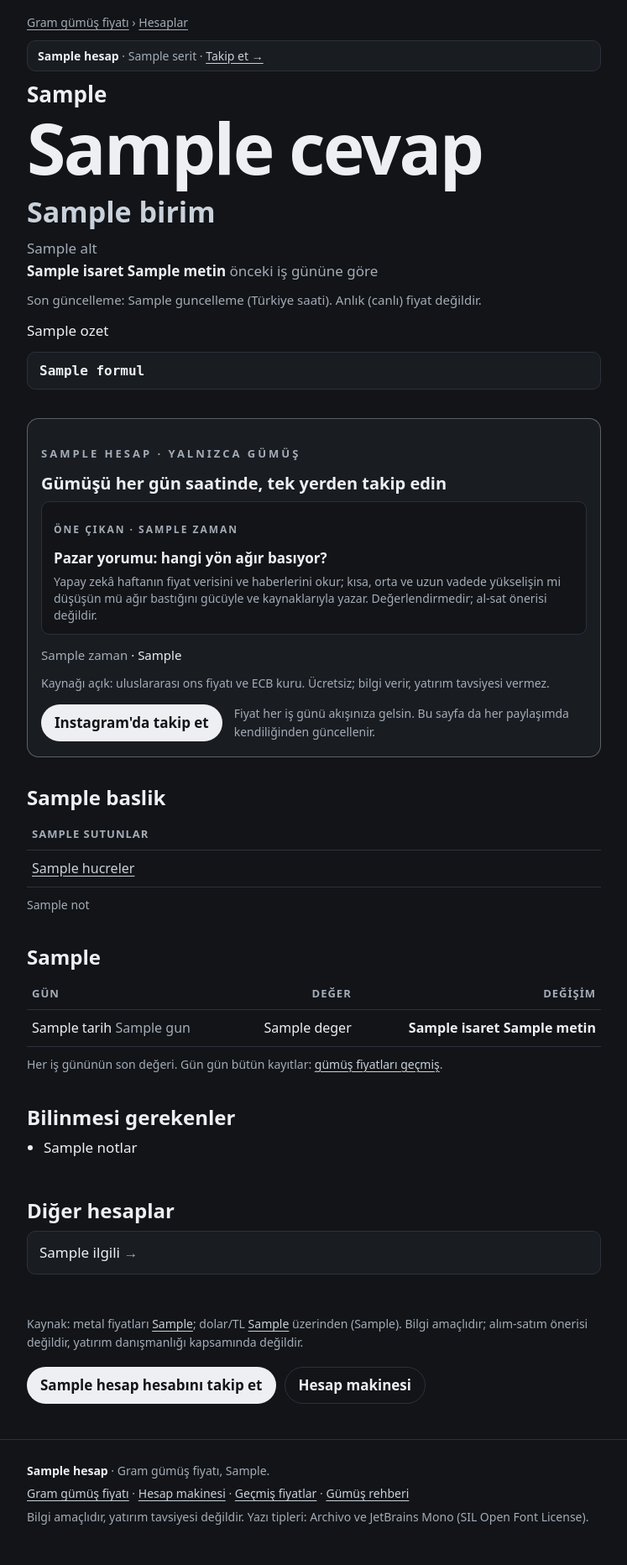
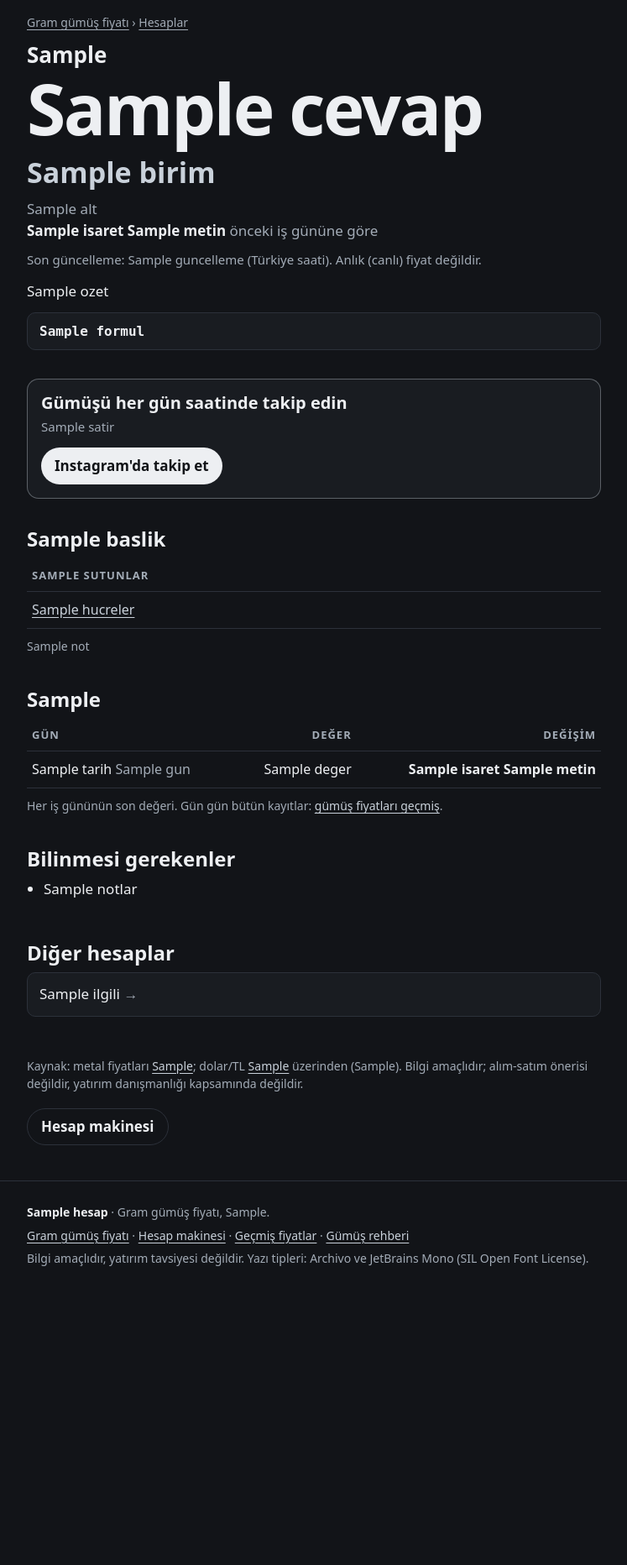
Before and after one commit to ridvancoskun1975-cpu/gumus-bot, a Python web app: template templates/hesap.html in a window 1280 px wide. Shown: the part 65-1929 px from the top of the page at 84% size, without its empty margins (266-1013 px from the left). After the commit the page ends 1573 px from the top, so only its background shows below. Run offline with Jinja, Linux system fonts and the light colour scheme; the template is opened without the code that fills it: most values are stand-ins (such as "Sample title", 1, 10 or a date in 2020); some web fonts are replaced.

Commit message:
Tanıtım kartı: az ve öz, sayfa başına tek davet
Rıdvan'ın seçimi (B): kart başlık, tek satır hizmet ve tek düğmeye indi; pazar
yapay zekâ yorumu satırda adıyla. Başlık üstündeki davet satırı ve sayfa
sonundaki 'hesabını takip et' düğmeleri kaldırıldı. Sınama: kart her sayfada
bir kez, 160 harfi geçmez, yasal not var.

Co-Authored-By: Claude Opus 5.5 <noreply@anthropic.com>
Claude-Session: https://claude.ai/code/session_01UiaoqmXM5pg9nzD1fLJD9B

```diff
--- a/templates/gecmis.html
+++ b/templates/gecmis.html
@@ -21,12 +21,11 @@
 .tablo-kap td, .tablo-kap th { white-space: nowrap; }
 {% endblock %}
 {% block icerik %}
-{% from "tanitim.html" import serit, kart with context %}
+{% from "tanitim.html" import kart with context %}
 {%- macro deg(d) -%}
 {%- if d -%}<span class="deg {{ d.yon }}"><span aria-hidden="true">{{ d.isaret }}</span> {{ d.metin }}</span>{%- endif -%}
 {%- endmacro -%}
   <nav class="yol" aria-label="Konum"><a href="{{ kok }}">Gram gümüş fiyatı</a> › {% if s.ay %}<a href="{{ kok }}gecmis/">Geçmiş fiyatlar</a> › {{ s.ay.ad }}{% else %}Geçmiş fiyatlar{% endif %}</nav>
-  {{ serit() }}
   <section aria-labelledby="baslik" style="padding-top: 12px">
     <h1 id="baslik" style="font-size: 28px">{{ s.h1 }}</h1>
     {% if s.ay %}
@@ -58,6 +57,6 @@
 
   <section aria-label="Kaynaklar">
     <p class="not">Kaynak: metal fiyatları <a href="{{ kaynak.metal_url }}">{{ kaynak.metal_ad }}</a>; dolar/TL <a href="{{ kaynak.kur_url }}">{{ kaynak.kur_ad }}</a> (ECB). Bilgi amaçlıdır, yatırım tavsiyesi değildir.</p>
-    <div class="dugmeler"><a class="dugme" href="{{ instagram }}">{{ hesap }} hesabını takip et</a><a class="dugme ikincil" href="{{ kok }}hesap/">Hesap makinesi</a></div>
+    <div class="dugmeler"><a class="dugme ikincil" href="{{ kok }}hesap/">Hesap makinesi</a></div>
   </section>
 {% endblock %}
--- a/templates/hesap-merkez.html
+++ b/templates/hesap-merkez.html
@@ -36,9 +36,8 @@
   text-decoration: none; color: var(--yazi); }
 {% endblock %}
 {% block icerik %}
-{% from "tanitim.html" import serit, kart with context %}
+{% from "tanitim.html" import kart with context %}
   <nav class="yol" aria-label="Konum"><a href="{{ kok }}">Gram gümüş fiyatı</a> › Hesaplar</nav>
-  {{ serit() }}
   <section aria-labelledby="baslik" style="padding-top: 12px">
     <h1 id="baslik" style="font-size: 28px">{{ s.h1 }}</h1>
     <p class="soluk" style="margin: 8px 0 0">1 gram saf gümüş = <b style="color: var(--yazi)">{{ gram }} ₺</b> · {{ guncelleme }}. Anlık (canlı) fiyat değildir.</p>
@@ -73,7 +72,6 @@
     <h2 class="etiket">Gümüş rehberi</h2>
     <ul class="liste"><li><a href="{{ kok }}rehber/">Ons, ayar, parite, fiyat farkı: bütün bölümler</a></li></ul>
     <p class="not">Bilgi amaçlıdır, yatırım tavsiyesi değildir.</p>
-    <div class="dugmeler"><a class="dugme" href="{{ instagram }}">{{ hesap }} hesabını takip et</a></div>
   </section>
 {% endblock %}
 {% block betik %}
--- a/templates/hesap.html
+++ b/templates/hesap.html
@@ -37,12 +37,11 @@ tr.vurgu td { color: var(--yazi); font-weight: 700; background: rgba(201, 209, 2
 .hm .sonuc small { display: block; font: 500 14px 'Archivo', system-ui, sans-serif; color: var(--soluk); margin-top: 4px; }
 {% endblock %}
 {% block icerik %}
-{% from "tanitim.html" import serit, kart with context %}
+{% from "tanitim.html" import kart with context %}
 {%- macro deg(d) -%}
 {%- if d -%}<span class="deg {{ d.yon }}"><span aria-hidden="true">{{ d.isaret }}</span> {{ d.metin }}</span>{%- endif -%}
 {%- endmacro -%}
   <nav class="yol" aria-label="Konum"><a href="{{ kok }}">Gram gümüş fiyatı</a> › <a href="{{ kok }}hesap/">Hesaplar</a></nav>
-  {{ serit() }}
 
   <section class="kahraman cevap" aria-labelledby="baslik" style="padding-top: 12px">
     <h1 id="baslik">{{ s.h1 }}</h1>
@@ -111,7 +110,7 @@ tr.vurgu td { color: var(--yazi); font-weight: 700; background: rgba(201, 209, 2
 
   <section aria-label="Kaynaklar">
     <p class="not">Kaynak: metal fiyatları <a href="{{ kaynak.metal_url }}">{{ kaynak.metal_ad }}</a>; dolar/TL {% if kaynak.kur_ecb %}Avrupa Merkez Bankası (ECB) referans kuru, {% endif %}<a href="{{ kaynak.kur_url }}">{{ kaynak.kur_ad }}</a> üzerinden ({{ kur_tarihi }}). Bilgi amaçlıdır; alım-satım önerisi değildir, yatırım danışmanlığı kapsamında değildir.</p>
-    <div class="dugmeler"><a class="dugme" href="{{ instagram }}">{{ hesap }} hesabını takip et</a><a class="dugme ikincil" href="{{ kok }}hesap/">Hesap makinesi</a></div>
+    <div class="dugmeler"><a class="dugme ikincil" href="{{ kok }}hesap/">Hesap makinesi</a></div>
   </section>
 {% endblock %}
 {% block betik %}
--- a/templates/rehber-bolum.html
+++ b/templates/rehber-bolum.html
@@ -23,10 +23,9 @@
 .komsu { display: grid; gap: 8px; margin-top: 18px; }
 {% endblock %}
 {% block icerik %}
-{% from "tanitim.html" import serit, kart with context %}
+{% from "tanitim.html" import kart with context %}
 {% set b = s.bolum %}
   <nav class="yol" aria-label="Konum"><a href="{{ kok }}">Gram gümüş fiyatı</a> › <a href="{{ kok }}rehber/">Gümüş rehberi</a> › #{{ b.no }}</nav>
-  {{ serit() }}
   <article class="sayfa" style="padding-top: 12px">
     <h1 style="font-size: 30px">{{ b.baslik }}</h1>
     <p class="soluk" style="margin: 8px 0 0">{{ b.alt }}</p>
@@ -46,6 +45,6 @@
       <a class="kart-bag" href="{{ kok }}rehber/"><span><small>Gümüş rehberi</small><b>Bütün bölümler ve ayrıntılı bilgi</b></span><span class="ok" aria-hidden="true">→</span></a>
     </div>
     <p class="not">Bilgi amaçlıdır, yatırım tavsiyesi değildir.</p>
-    <div class="dugmeler"><a class="dugme" href="{{ instagram }}">{{ hesap }} hesabını takip et</a><a class="dugme ikincil" href="{{ kok }}hesap/">Hesap makinesi</a></div>
+    <div class="dugmeler"><a class="dugme ikincil" href="{{ kok }}hesap/">Hesap makinesi</a></div>
   </article>
 {% endblock %}
--- a/templates/rehber.html
+++ b/templates/rehber.html
@@ -19,7 +19,7 @@
 {% endblock %}
 
 {% block icerik %}
-{% from "tanitim.html" import serit, kart with context %}
+{% from "tanitim.html" import kart with context %}
   <a class="geri" href="../">← Gram gümüş fiyatı ve hesap makinesi</a>
 
   <section aria-labelledby="h-rehber" style="padding-top: 14px">
--- a/templates/sayfa.html
+++ b/templates/sayfa.html
@@ -18,7 +18,7 @@
 <meta name="twitter:card" content="summary_large_image">
 {% endblock %}
 {% block icerik %}
-{% from "tanitim.html" import serit, kart with context %}
+{% from "tanitim.html" import kart with context %}
 {%- macro deg(d, ek="") -%}
 {%- if d -%}<span class="deg {{ d.yon }}"><span aria-hidden="true">{{ d.isaret }}</span> {{ d.metin }}{{ ek }}</span>{%- endif -%}
 {%- endmacro -%}
@@ -129,7 +129,6 @@
     </table>
     <p class="not">Saatler yaklaşıktır (Türkiye saati); takvim botun ayarlarından her paylaşımda yeniden üretilir.</p>
     {% endif %}
-    <div class="dugmeler"><a class="dugme" href="{{ instagram }}">{{ hesap }} hesabını takip et</a></div>
   </section>
 
   <section id="kaynaklar" aria-labelledby="h-kaynak">
--- a/templates/taban.html
+++ b/templates/taban.html
@@ -131,23 +131,12 @@ details { scroll-margin-top: 90px; }
 .yasal li { color: var(--soluk); }
 footer { border-top: 1px solid var(--cizgi); margin-top: 34px; padding: 20px 0 40px; color: var(--soluk); font-size: 14px; }
 footer p { margin: 6px 0; }
-/* İlk temasta tanıtım ve Instagram daveti (templates/tanitim.html) */
-.davet { margin: 26px 0 4px; padding: 18px 16px; background: var(--kart); border: 1px solid rgba(201, 209, 218, 0.38);
+/* İlk temasta tanıtım ve Instagram daveti (templates/tanitim.html): az ve öz, sayfa başına bir kez */
+.davet { margin: 26px 0 4px; padding: 16px; background: var(--kart); border: 1px solid rgba(201, 209, 218, 0.38);
   border-radius: 14px; }
-.davet h2 { font-size: 20px; margin: 6px 0 10px; text-wrap: balance; }
-.davet-one { margin: 0 0 14px; padding: 12px 14px; background: var(--zemin); border: 1px solid var(--cizgi); border-radius: 10px; }
-.davet-one .etiket { font-size: 12px; letter-spacing: 2px; }
-.davet-one b { display: block; font-size: 17px; margin: 4px 0 4px; }
-.davet-one p:last-child { margin: 0; color: var(--soluk); font-size: 14px; line-height: 1.45; }
-.davet ul { list-style: none; padding: 0; margin: 0; display: grid; gap: 6px; }
-.davet li { font-size: 15px; line-height: 1.4; }
-.davet .zaman { color: var(--soluk); font-variant-numeric: tabular-nums; }
-.davet-not { color: var(--soluk); font-size: 14px; margin: 12px 0 0; }
-.davet-alt { display: flex; flex-wrap: wrap; align-items: center; gap: 10px 14px; margin-top: 14px; }
-.davet-alt span { color: var(--soluk); font-size: 14px; flex: 1 1 14em; min-width: 0; }
-.davet-serit { margin: 10px 0 0; padding: 8px 12px; background: var(--kart); border: 1px solid var(--cizgi); border-radius: 10px;
-  color: var(--soluk); font-size: 14px; line-height: 1.4; }
-.davet-serit b { color: var(--yazi); }
+.davet h2 { font-size: 20px; margin: 0 0 6px; text-wrap: balance; }
+.davet-satir { margin: 0 0 14px; color: var(--soluk); font-size: 15px; line-height: 1.5; }
+.davet-satir span { display: inline-block; }   /* madde ortadan bölünmesin; sığmazsa kendi içinde kırılır */
 {% block stil %}{% endblock %}
 </style>
 </head>
--- a/templates/tanitim.html
+++ b/templates/tanitim.html
@@ -1,34 +1,13 @@
-{#- İlk temasta kısa tanıtım ve Instagram'a davet (Rıdvan, 15 Ekim 2026). Bütün sayfalarda aynı.
-    Saatler v.tanitim'den (bot/sayfa.py → _tanitim(), botun takviminden); elle yazılmaz.
-    kok: sitenin köküne göreli yol. -#}
-{% macro serit() -%}
-{%- if tanitim %}
-<p class="davet-serit"><b>{{ hesap }}</b> · {{ tanitim.serit }} · <a href="{{ instagram }}">Takip et →</a></p>
-{%- endif %}
-{%- endmacro %}
-
-{% macro kart(kok="") -%}
+{#- İlk temasta kısa tanıtım ve Instagram'a davet (Rıdvan, 15 Ekim 2026). Bütün sayfalarda aynı, sayfa başına bir kez.
+    Az ve öz (Rıdvan, 15 Ekim 08:46, "B" seçeneği): başlık, tek satır hizmet, tek düğme. Sayfada başka takip daveti
+    olmaz (üst bardaki küçük "Takip et" hariç).
+    Saat ve günler v.tanitim'den (bot/sayfa.py → _tanitim(), botun takviminden); elle yazılmaz. -#}
+{% macro kart() -%}
 {%- if tanitim %}
 <aside class="davet" aria-labelledby="davet-baslik">
-  <p class="etiket">{{ hesap }} · yalnızca gümüş</p>
-  <h2 id="davet-baslik">Gümüşü her gün saatinde, tek yerden takip edin</h2>
-  {%- if tanitim.one %}
-  <div class="davet-one">
-    <p class="etiket">Öne çıkan · {{ tanitim.one.zaman }}</p>
-    <b>Pazar yorumu: hangi yön ağır basıyor?</b>
-    <p>Yapay zekâ haftanın fiyat verisini ve haberlerini okur; kısa, orta ve uzun vadede yükselişin mi düşüşün mü ağır bastığını gücüyle ve kaynaklarıyla yazar. Değerlendirmedir; al-sat önerisi değildir.</p>
-  </div>
-  {%- endif %}
-  <ul>
-    {%- for h in tanitim.hizmet %}
-    <li><span class="zaman">{{ h.zaman }}</span> · {{ h.ne }}</li>
-    {%- endfor %}
-  </ul>
-  <p class="davet-not">Kaynağı açık: uluslararası ons fiyatı ve ECB kuru. Ücretsiz; bilgi verir, yatırım tavsiyesi vermez.</p>
-  <div class="davet-alt">
-    <a class="dugme" href="{{ instagram }}">Instagram'da takip et</a>
-    <span>Fiyat her iş günü akışınıza gelsin. Bu sayfa da her paylaşımda kendiliğinden güncellenir.</span>
-  </div>
+  <h2 id="davet-baslik">Gümüşü her gün saatinde takip edin</h2>
+  <p class="davet-satir">{% for h in tanitim.satir %}<span>{{ h }}</span>{% if not loop.last %} · {% endif %}{% endfor %}</p>
+  <a class="dugme" href="{{ instagram }}">Instagram'da takip et</a>
 </aside>
 {%- endif %}
 {%- endmacro %}
```
Also changed, not shown: bot/sayfa.py (+11 -12 lines), bot/test_dar_sayfalar.py (+14 -7 lines), README.md.
